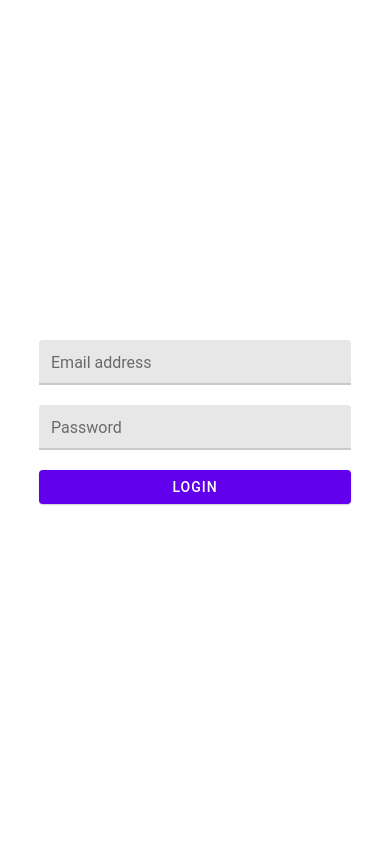
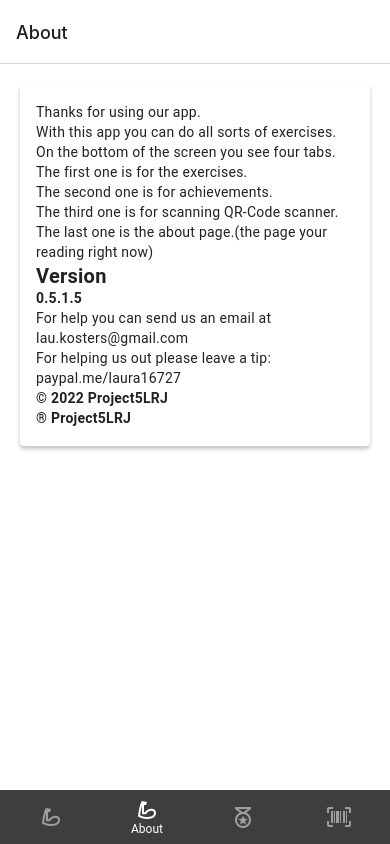
Before and after one commit to Project5LRJ/MoveApp, a React Native app: screen /About in a window 390 px wide. Before the commit this address had no page. Built offline with nearby package versions, Linux system fonts and the light colour scheme; no server answers.

Commit message:
Aboutscreen added

```diff
--- a/App.js
+++ b/App.js
@@ -9,6 +9,7 @@ import LoginScreen from './components/LoginScreen';
 import AchievementsScreen from './components/AchievementsScreen';
 import ExercisesScreen from './components/ExercisesScreen';
 import QrScreen from './components/QrScreen';
+import AboutScreen from './components/AboutScreen';
 import AppStateContextProvider from "./AppStateContext";
 
 const Stack = createStackNavigator();
@@ -18,7 +19,7 @@ const Tab = createMaterialBottomTabNavigator();
 const StackNav = () => {
   return (
     <Stack.Navigator
-      initialRouteName="Login"
+      initialRouteName="Tabs"
       screenOptions={{headerShown: false}}>
       <Stack.Screen
         name="Login"
@@ -51,6 +52,15 @@ const TabNav = () => {
             component={ExercisesScreen}
             options={{
                 tabBarLabel: 'Exercises',
+                tabBarIcon: ({ color }) => (
+                    <MaterialCommunityIcons name="arm-flex-outline" color={color} size={24} />
+                ),
+            }}/>
+            <Tab.Screen
+            name="About"
+            component={AboutScreen}
+            options={{
+                tabBarLabel: 'About',
                 tabBarIcon: ({ color }) => (
                     <MaterialCommunityIcons name="arm-flex-outline" color={color} size={24} />
                 ),
--- /dev/null
+++ b/components/About.js
@@ -0,0 +1,66 @@
+//Imports
+import { StyleSheet, View, Text } from 'react-native'
+import { Card, Paragraph } from 'react-native-paper';
+import React from 'react'
+
+
+const About = () => {
+    return (
+       // waarin een korte uitleg staat van de app, versienummer en een verwijzing voor help.
+
+
+       <View style={styles.container}>
+        <Card style={styles.card}>
+                <Card.Content>
+                    <Paragraph>
+                      <Text>Thanks for using our app. {"\n"}
+                        With this app you can do all sorts of exercises. {"\n"}
+                        On the bottom of the screen you see four tabs. {"\n"}
+                        The first one is for the exercises. {"\n"}
+                        The second one is for achievements. {"\n"}
+                        The third one is for scanning QR-Code scanner. {"\n"}
+                        The last one is the about page.(the page your reading right now)
+                      </Text>
+                    </Paragraph>
+
+                    <Paragraph>
+                    <Text style={[styles.H1, styles.Size]}>Version</Text> {"\n"}
+                      <Text style={styles.H1}>0.5.1.5</Text>{"\n"}
+
+                      <Text>For help you can send us an email at lau.kosters@gmail.com {"\n"}
+                            For helping us out please leave a tip: paypal.me/laura16727</Text> {"\n"}
+                      <Text style={[styles.H1, styles.margintop]}>© 2022 Project5LRJ {"\n"}
+                            ® Project5LRJ</Text>
+                    </Paragraph>
+                </Card.Content>
+        </Card>
+      </View>
+
+    );
+
+  }
+
+  const styles = StyleSheet.create({
+    card: {
+      elevation: 4,
+      marginBottom: 20,
+      marginTop: 20,
+      marginHorizontal: 20
+  },
+    Text: {
+      textAlign: 'center',
+    },
+    container: {
+      flex: 1,
+      backgroundColor: '#fff',
+    },
+    H1: {
+      fontWeight: "bold",
+      textAlign: 'center',
+    },
+    Size:{
+      fontSize: 20,
+    },
+})
+
+export default About;
--- /dev/null
+++ b/components/AboutScreen.js
@@ -0,0 +1,37 @@
+//Imports
+import { StyleSheet } from 'react-native'
+import { createStackNavigator } from '@react-navigation/stack';
+import About from './About';
+import React from 'react';
+
+//Maakt stack naviagtion aan
+const Stack = createStackNavigator();
+
+//Stack navigation voor het exercises sherm
+const StackNav = () => {
+    return (
+        <Stack.Navigator
+            initialRouteName="About"
+            op
+        >
+            <Stack.Screen
+                name="About"
+                component={About}
+                options={{
+                    title: 'About',
+                }}
+            />
+        </Stack.Navigator>
+    );
+}
+
+//Laat de stacknaviagtion zien
+const AboutScreen = () => {
+    return (
+        <StackNav />
+    )
+}
+
+export default AboutScreen
+
+const styles = StyleSheet.create({})
```
